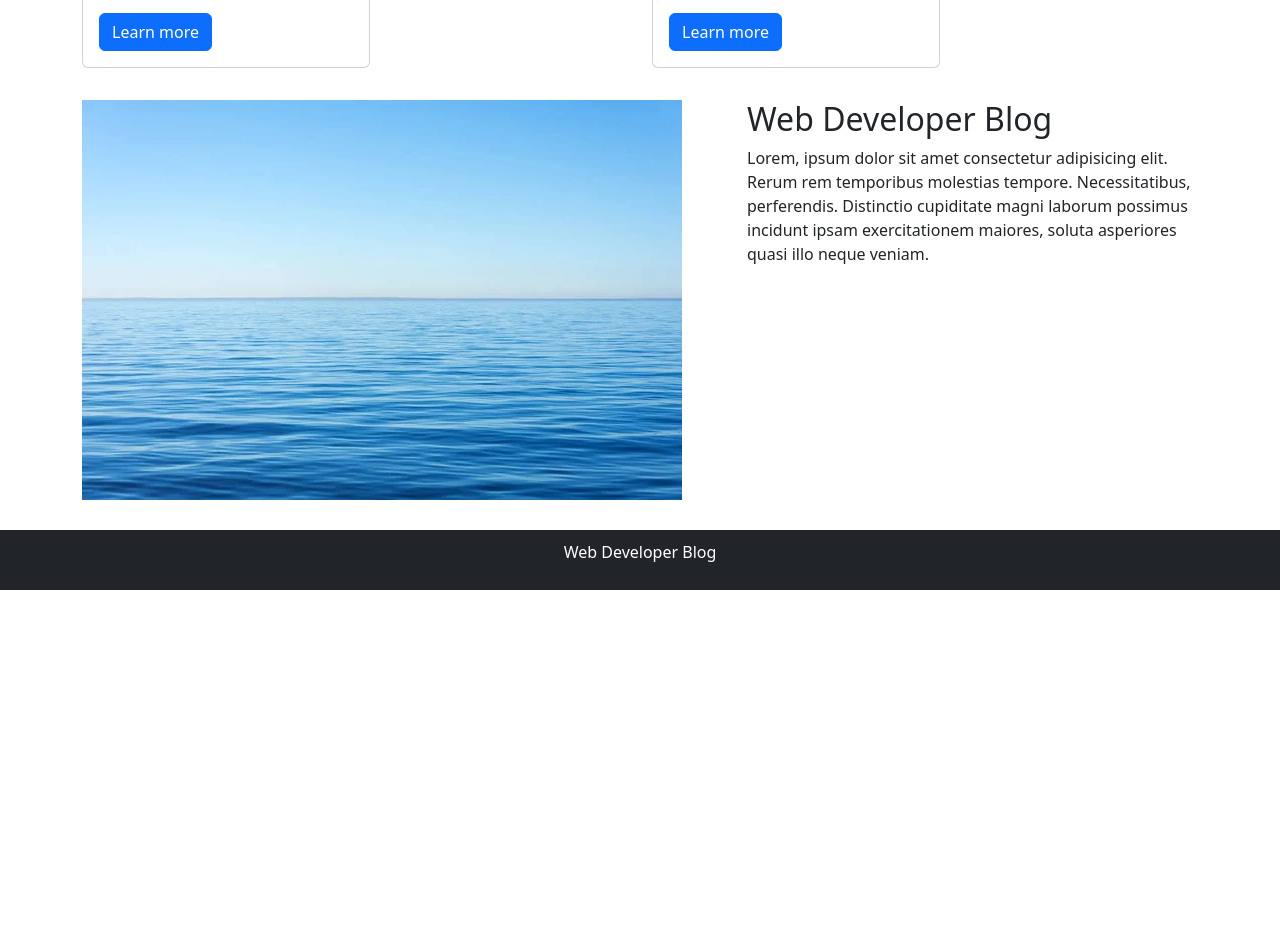
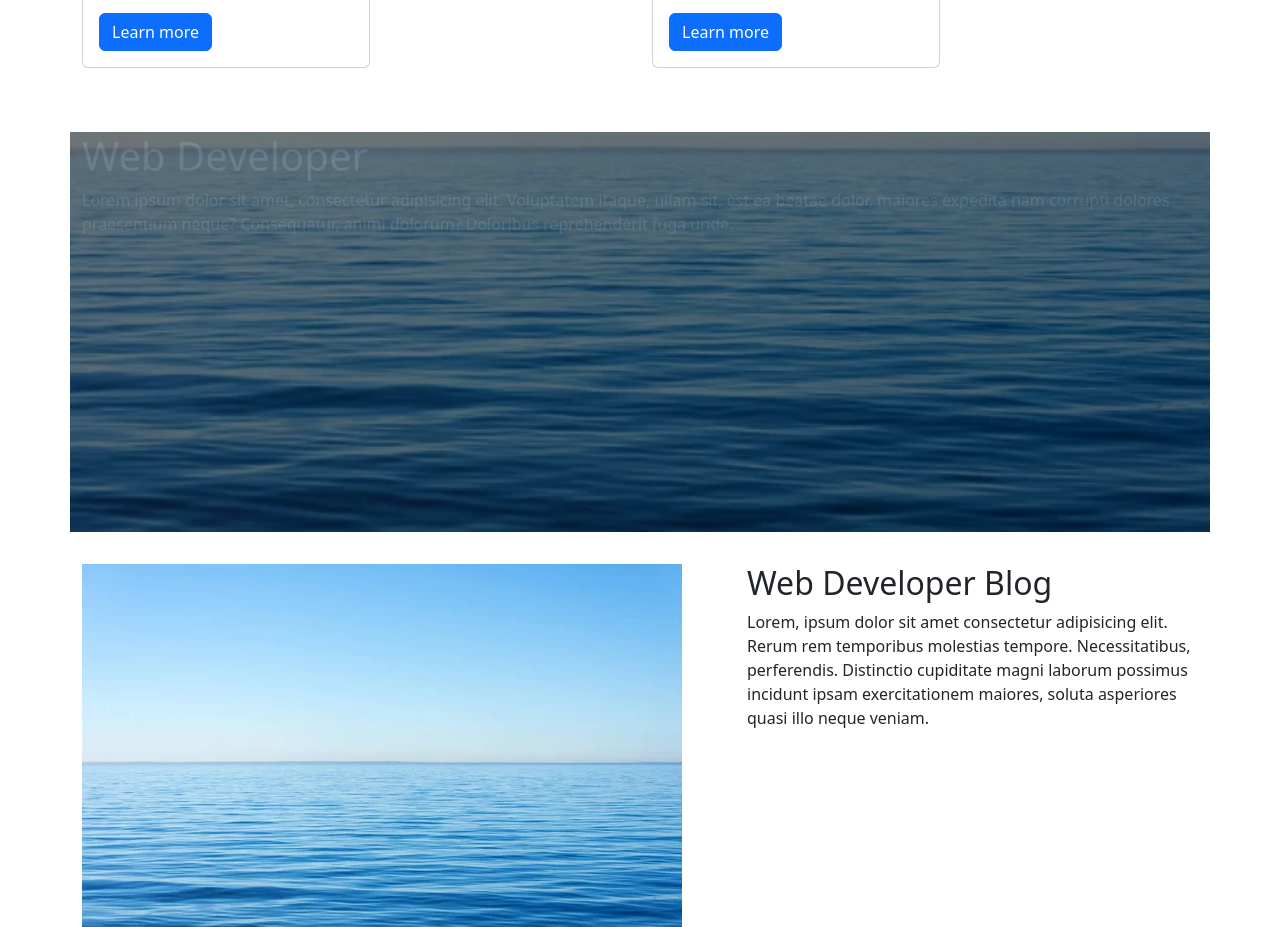
Before and after one commit to xSemuel/site_on_bootstrap, a React (Create React App) app: page / in a window 1280 px wide. Shown: the part 1680-2607 px from the top of the page. Before the commit the page ends 2270 px from the top, so only its background shows below. Built offline with nearby package versions, Linux system fonts and the light colour scheme.

Commit message:
fix: fixed logic in jumbotrone component

```diff
--- a/src/components/Home.js
+++ b/src/components/Home.js
@@ -1,5 +1,5 @@
 import { Card, Row, Col, Container, Button } from "react-bootstrap";
-import { Slider } from '../components';
+import { Slider, Jumbotron } from '../components';
 import Slide1 from '../image/Slide1.jpg'
 
 
@@ -109,7 +109,7 @@ export function Home() {
                 </Row>
             </Container>
 
-            {/* <Jumbotron /> */}
+            <Jumbotron />
 
             <Container style={{ marginBottom : '30px' }}>
                 <Row>
--- a/src/components/Jumbotron.js
+++ b/src/components/Jumbotron.js
@@ -1,4 +1,4 @@
-import { Jumbotron as Jumbo, Container } from 'react-bootstrap';
+import { Container } from 'react-bootstrap';
 import styled from 'styled-components';
 import Slide1 from '../image/Slide1.jpg'
 
@@ -13,6 +13,8 @@ export function Jumbotron() {
             height: 400px;
             position: relative;
             z-index: -2;
+            margin-top: 2rem;
+            margin-bottom: 2rem;
         }
         .overlay {
             background-color: #000;
@@ -25,17 +27,29 @@ export function Jumbotron() {
             z-index: -1;
 
         }
+    `
 
-    `
     return (
             <Styles>
-            <Jumbo fluid className="jumbo">
-                <div className="overlay"></div>
+                <Container className="container-fluid bg-light text-dark p-5 jumbo md-5">
+                    <div className="overlay">
                         <Container>
                             <h1>Web Developer</h1>
                             <p>Lorem ipsum dolor sit amet, consectetur adipisicing elit. Voluptatem itaque, ullam sit, est ea beatae dolor, maiores expedita nam corrupti dolores praesentium neque? Consequatur, animi dolorum? Doloribus reprehenderit fuga unde.</p>
                         </Container>
-            </Jumbo>
+                    </div>
+                </Container>
             </Styles>
     )
 }
+
+
+        // <Styles>
+        //     <Jumbo class="container-fluid bg-light text-dark p-5">
+        //         <div className="overlay"></div>
+        //             <Container>
+        //                 <h1>Web Developer</h1>
+        //                 <p>Lorem ipsum dolor sit amet, consectetur adipisicing elit. Voluptatem itaque, ullam sit, est ea beatae dolor, maiores expedita nam corrupti dolores praesentium neque? Consequatur, animi dolorum? Doloribus reprehenderit fuga unde.</p>
+        //             </Container>
+        //     </Jumbo>
+        // </Styles>
```
Lines whose indentation alone changed are shown as unchanged.
